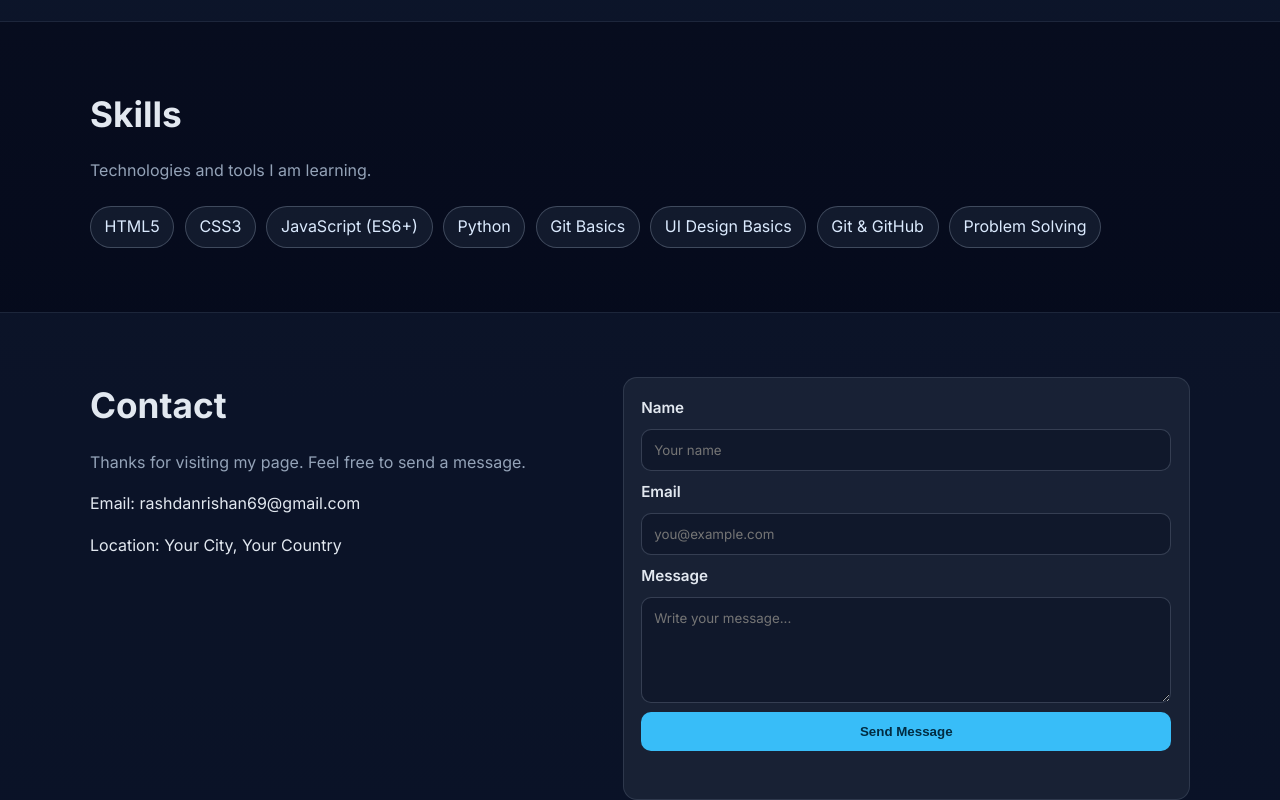
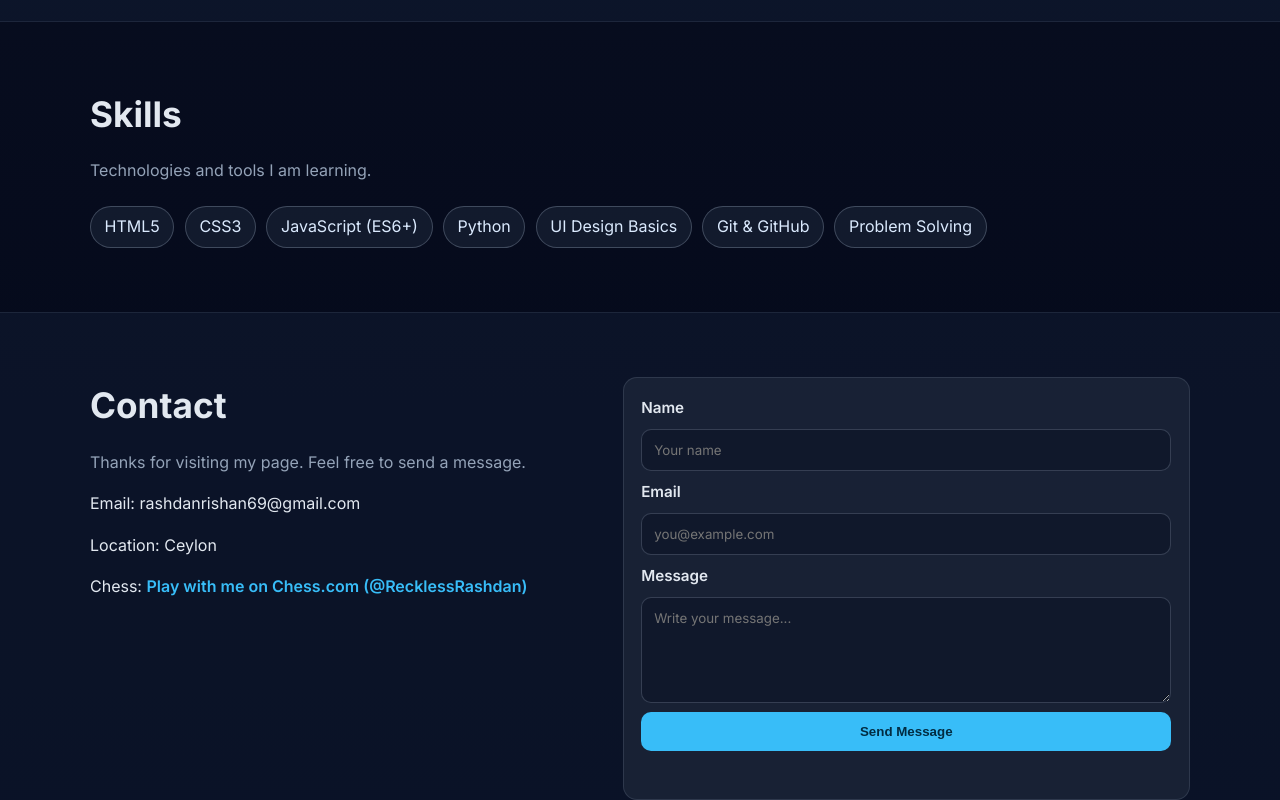
Before and after one commit to recklessrashdan/recklessrashdan.github.io, a plain HTML site: page index.html in a window 1280 px wide. Shown: the part 1479-2279 px from the top of the page. Drawn offline with Linux system fonts and the light colour scheme.

Commit message:
Update content, project link, and contact styles
Minor content and link updates in index.html and styling for contact links in style.css. Fixes spacing in the "My Goals" paragraph, changes the project link to projects/intro-page/index.html, removes the "Git Basics" skill, updates Location to "Ceylon", and adds a Chess.com profile link (opens in new tab with noopener noreferrer). Adds .contact-grid a:not(.button) rules and hover styling to style non-button contact links with primary color, weight, and underline on hover.

```diff
--- a/index.html
+++ b/index.html
@@ -80,7 +80,7 @@
               <h3>My Goals</h3>
               <p>
                 I want to keep learning, build better projects, and become a
-                strong full-stack developer in the future.And be a better football player.
+                strong full-stack developer in the future. And be a better football player.
               </p>
             </article>
           </div>
@@ -116,7 +116,7 @@
                 This website: designed and coded by me as a place to introduce
                 myself and show my progress.
               </p>
-              <a href="index.html#home" aria-label="View Personal Introduction Page project">View project</a>
+              <a href="projects/intro-page/index.html" aria-label="View Personal Introduction Page project">View project</a>
             </article>
           </div>
         </div>
@@ -131,7 +131,6 @@
             <span>CSS3</span>
             <span>JavaScript (ES6+)</span>
             <span>Python</span>
-            <span>Git Basics</span>
             <span>UI Design Basics</span>
             <span>Git & GitHub</span>
             <span>Problem Solving</span>
@@ -147,7 +146,11 @@
               Thanks for visiting my page. Feel free to send a message.
             </p>
             <p>Email: rashdanrishan69@gmail.com</p>
-            <p>Location: Your City, Your Country</p>
+            <p>Location: Ceylon</p>
+            <p>
+              Chess:
+              <a href="https://www.chess.com/member/recklessrashdan" target="_blank" rel="noopener noreferrer">Play with me on Chess.com (@RecklessRashdan)</a>
+            </p>
           </div>
           <form class="contact-form" id="contactForm">
             <label for="name">Name</label>
--- a/style.css
+++ b/style.css
@@ -238,6 +238,17 @@ h3 {
   align-items: start;
 }
 
+.contact-grid a:not(.button) {
+  color: var(--primary);
+  font-weight: 600;
+  text-decoration: none;
+}
+
+.contact-grid a:not(.button):hover {
+  color: #bae6fd;
+  text-decoration: underline;
+}
+
 .contact-form {
   display: grid;
   gap: 0.55rem;
```
